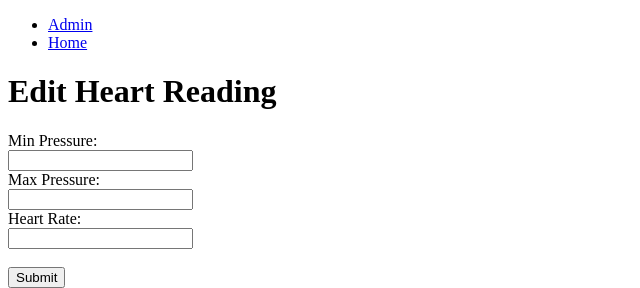
After one commit to Allegromare/heart, a Django app: template heart_app/templates/heart_app/edit_reading.html in a window 1280 px wide. The commit adds this page. Shown: the top 288 px of the page, without its empty margins (0-640 px from the left). Run offline with Django 5.2, Linux system fonts and the light colour scheme; the template is opened without the code that fills it, so the values that code supplies are empty; parts of the project's set-up code (start-up, migrations or seed data) failed here and were passed over.

Commit message:
feat: Add edit functionality for HeartReading records

```diff
--- /dev/null
+++ b/heart_app/templates/heart_app/edit_reading.html
@@ -0,0 +1,15 @@
+{% extends 'base.html' %}
+
+{% block content %}
+    <h1>Edit Heart Reading</h1>
+    <form method="post">
+        {% csrf_token %}
+        <label for="min_pressure">Min Pressure:</label><br>
+        <input type="number" id="min_pressure" name="min_pressure" value="{{ reading.min_pressure }}"><br>
+        <label for="max_pressure">Max Pressure:</label><br>
+        <input type="number" id="max_pressure" name="max_pressure" value="{{ reading.max_pressure }}"><br>
+        <label for="heart_rate">Heart Rate:</label><br>
+        <input type="number" id="heart_rate" name="heart_rate" value="{{ reading.heart_rate }}"><br><br>
+        <input type="submit" value="Submit">
+    </form>
+{% endblock %}
--- a/heart_app/templates/heart_app/homepage.html
+++ b/heart_app/templates/heart_app/homepage.html
@@ -12,6 +12,7 @@
                 <strong>Min Pressure:</strong> {{ reading.min_pressure }}<br>
                 <strong>Max Pressure:</strong> {{ reading.max_pressure }}<br>
                 <strong>Heart Rate:</strong> {{ reading.heart_rate }}
+                <a href="{% url 'edit_reading' pk=reading.pk %}">Edit</a>
             </li>
         {% empty %}
             <li>No heart readings available.</li>
--- a/heart_app/urls.py
+++ b/heart_app/urls.py
@@ -5,4 +5,5 @@ urlpatterns = [
     path('', views.homepage, name='homepage'),
     path('/about', views.about, name='about'),
     path('add/', views.add_reading, name='add_reading'),
+    path('edit/<int:pk>/', views.edit_reading, name='edit_reading'),
 ]
```
Also changed, not shown: heart_app/views.py (+10 -0 lines).
